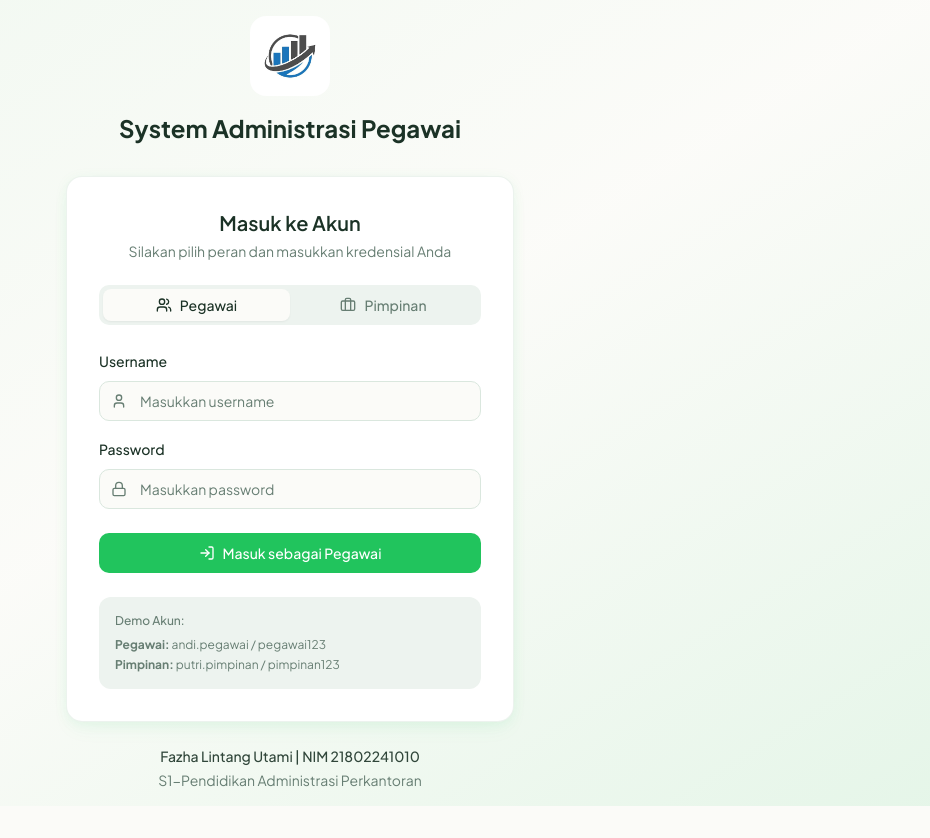
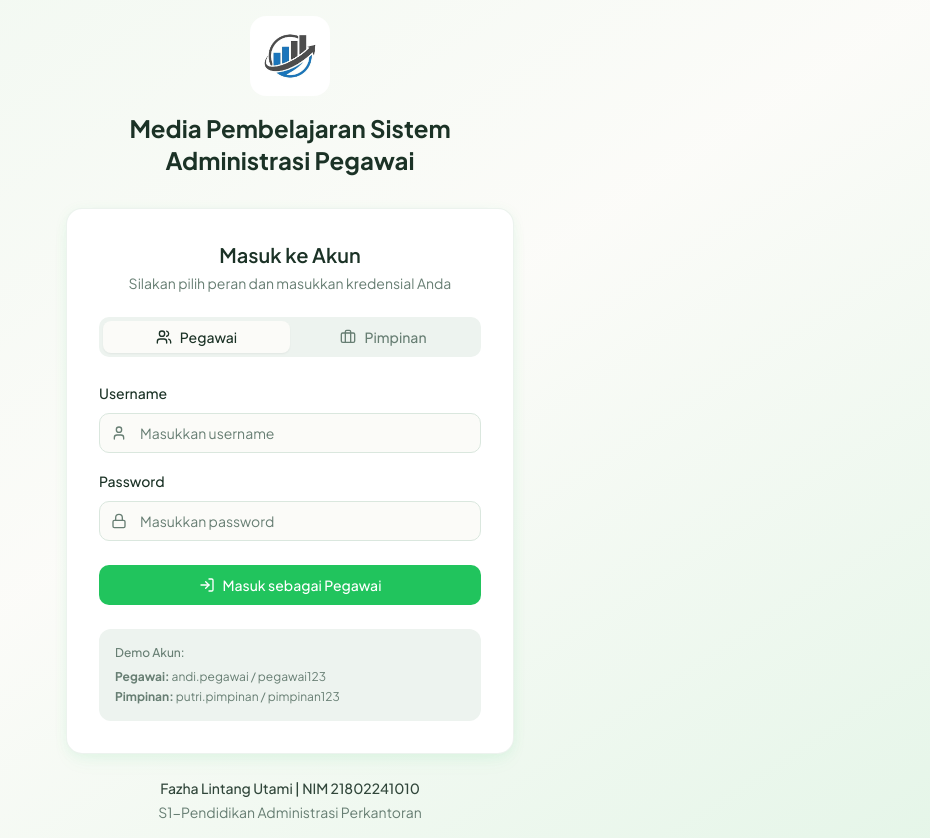
Before and after one commit to filetemp012-cmd/system-hrd, a React (Vite) app: page /login in a window 1280 px wide. Shown: the whole page, without its empty margins (350-1280 px from the left). Before the commit the page ends 806 px from the top, so only its background shows below. Built offline with nearby package versions, Linux system fonts and the light colour scheme.

Commit message:
Rename application to Media Pembelajaran Sistem Administrasi Pegawai

```diff
--- a/index.html
+++ b/index.html
@@ -1,9 +1,10 @@
 <!doctype html>
 <html lang="en">
+
 <head>
   <meta charset="UTF-8" />
   <meta name="viewport" content="width=device-width, initial-scale=1.0" />
-    <title>System Administrasi Pegawai</title>
+  <title>Media Pembelajaran Sistem Administrasi Pegawai</title>
   <meta name="description" content="System Administrasi Pegawai" />
   <meta name="author" content="System HRD" />
   <link rel="icon" type="image/jpeg" href="/logo.jpg" />
@@ -17,4 +18,5 @@
   <div id="root"></div>
   <script type="module" src="/src/main.tsx"></script>
 </body>
+
 </html>
--- a/src/components/organisms/AppSidebar.tsx
+++ b/src/components/organisms/AppSidebar.tsx
@@ -44,8 +44,8 @@ export function AppSidebar({ role = 'pegawai' }: AppSidebarProps) {
             <img src="/logo.jpg" alt="Logo" className="w-full h-full object-cover" />
           </div>
           <div className="overflow-hidden">
-            <h1 className="font-bold text-sidebar-foreground text-sm leading-tight text-wrap">System Administrasi</h1>
-            <p className="text-xs text-sidebar-foreground/70">Pegawai</p>
+            <h1 className="font-bold text-sidebar-foreground text-sm leading-tight text-wrap">Media Pembelajaran</h1>
+            <p className="text-xs text-sidebar-foreground/70">Sistem Administrasi Pegawai</p>
           </div>
         </div>
       </SidebarHeader>
@@ -99,7 +99,7 @@ export function AppSidebar({ role = 'pegawai' }: AppSidebarProps) {
         </div>
 
         <p className="text-[10px] text-sidebar-foreground/40 text-center pt-2 border-t border-sidebar-border/50">
-          © 2026 System Administrasi Pegawai v1.0
+          © 2026 Media Pembelajaran Sistem Administrasi Pegawai v1.0
         </p>
       </SidebarFooter>
     </Sidebar >
--- a/src/components/templates/AuthLayout.tsx
+++ b/src/components/templates/AuthLayout.tsx
@@ -13,7 +13,7 @@ export function AuthLayout({ children }: AuthLayoutProps) {
           <div className="w-20 h-20 mx-auto mb-4">
             <img src="/logo.jpg" alt="Logo" className="w-full h-full object-contain rounded-2xl" />
           </div>
-          <h1 className="text-2xl font-bold text-foreground">System Administrasi Pegawai</h1>
+          <h1 className="text-2xl font-bold text-foreground">Media Pembelajaran Sistem Administrasi Pegawai</h1>
         </div>
         <div className="bg-card rounded-2xl shadow-soft border border-border/50 p-6 md:p-8 animate-fade-in">
           {children}
--- a/src/components/templates/DashboardLayout.tsx
+++ b/src/components/templates/DashboardLayout.tsx
@@ -16,7 +16,7 @@ export function DashboardLayout({ children, role = 'pegawai' }: DashboardLayoutP
         <SidebarInset className="flex-1">
           <div className="flex items-center gap-2 px-4 py-2 md:hidden border-b border-border bg-card">
             <SidebarTrigger />
-            <span className="font-semibold text-foreground">System Administrasi</span>
+            <span className="font-semibold text-foreground">Media Pembelajaran Sistem Administrasi Pegawai</span>
           </div>
           <AppHeader />
           <main className="flex-1 p-4 md:p-6 lg:p-8 animate-fade-in">
```
Lines whose indentation alone changed are shown as unchanged.
